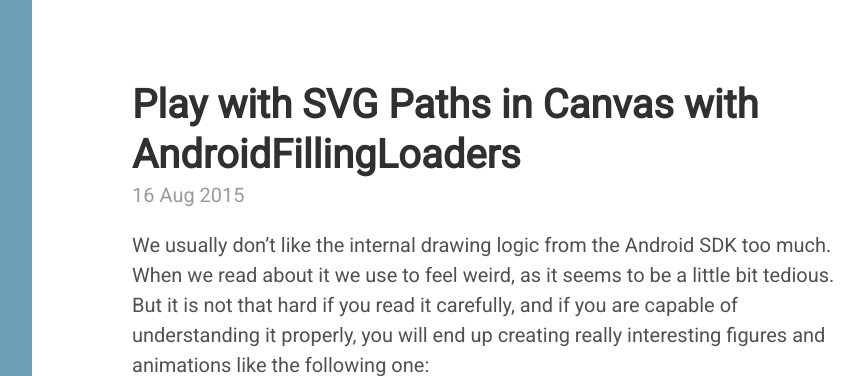
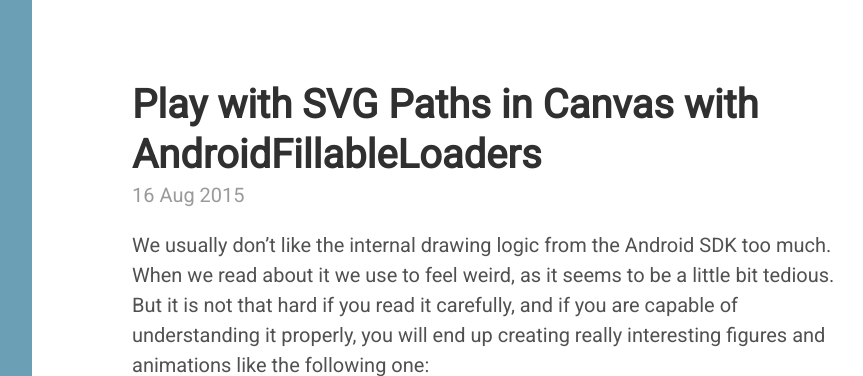
Before and after one commit to raja-ar/jorgecastilloprz.github.io, a Jekyll site: the page built from _posts/2015-08-16-android-fillable-loaders.md, in a window 1280 px wide and 900 px high, cut to the strip 0-376 px from the top of the window. Shown: the whole strip, without its empty margins (328-1191 px from the left). Built offline with Jekyll 4.4.1, drawn with Linux system fonts in a browser that asks for light colours; Markdown is read by kramdown in place of the engine named in the settings.

Commit message:
Changed title.

```diff
--- a/_posts/2015-08-16-android-filling-loaders.md
+++ b/_posts/2015-08-16-android-fillable-loaders.md
@@ -1,6 +1,6 @@
 ---
 layout: post
-title: Play with SVG Paths in Canvas with AndroidFillingLoaders
+title: Play with SVG Paths in Canvas with AndroidFillableLoaders
 ---
 
 We usually don't like the internal drawing logic from the Android SDK too much. When we read about it
@@ -295,7 +295,6 @@ path.quadTo(controlPointX, controlPointY, endPointX, endPointY)
 The variation will be random, and applied to the control point `Y` coordinate with an alternate sign for each one of the waves, so we can get the concave / convex alternation. The `divisions` are 8 (half a wave) to know where to start every wave.
 It is a little bit tedious to understand at the beginning, but i hope you can get a clear idea of how to get theese sort of clipping path figures working. Here is a sample of the final result for the wave effect:
 
-{: .center}
 ![waves-gif]
 
 Cheers!
```
